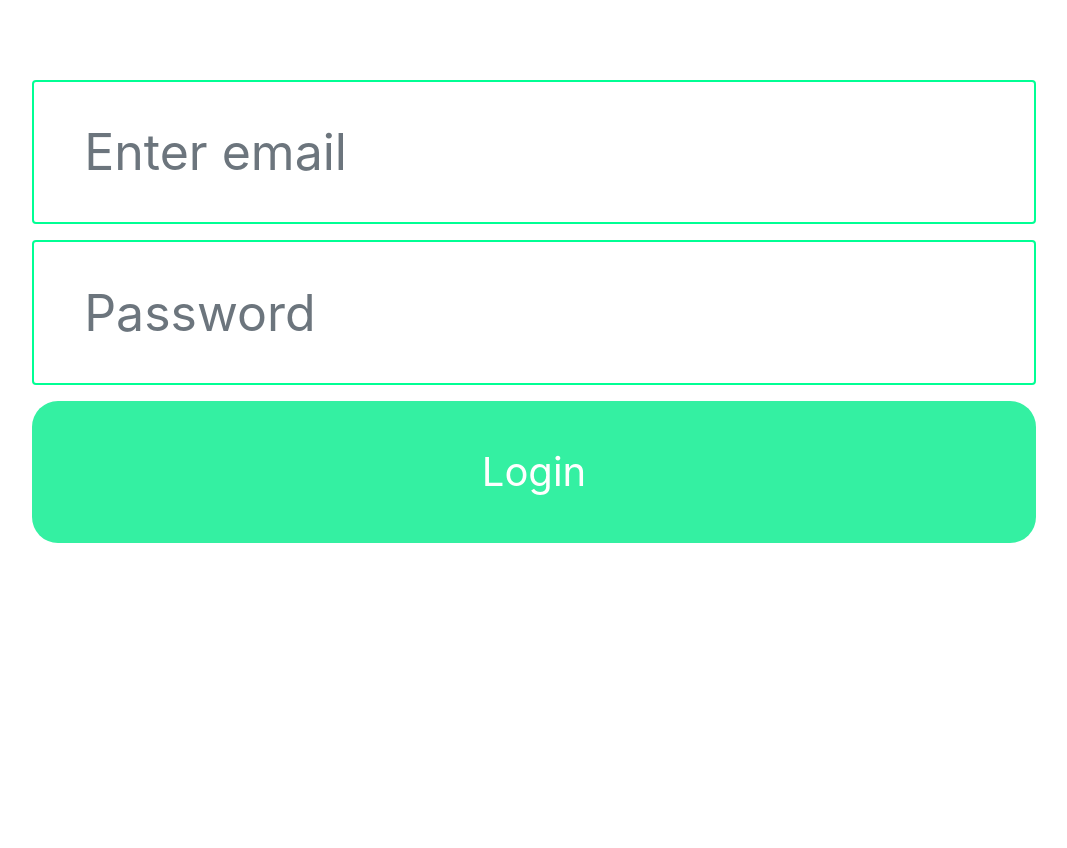
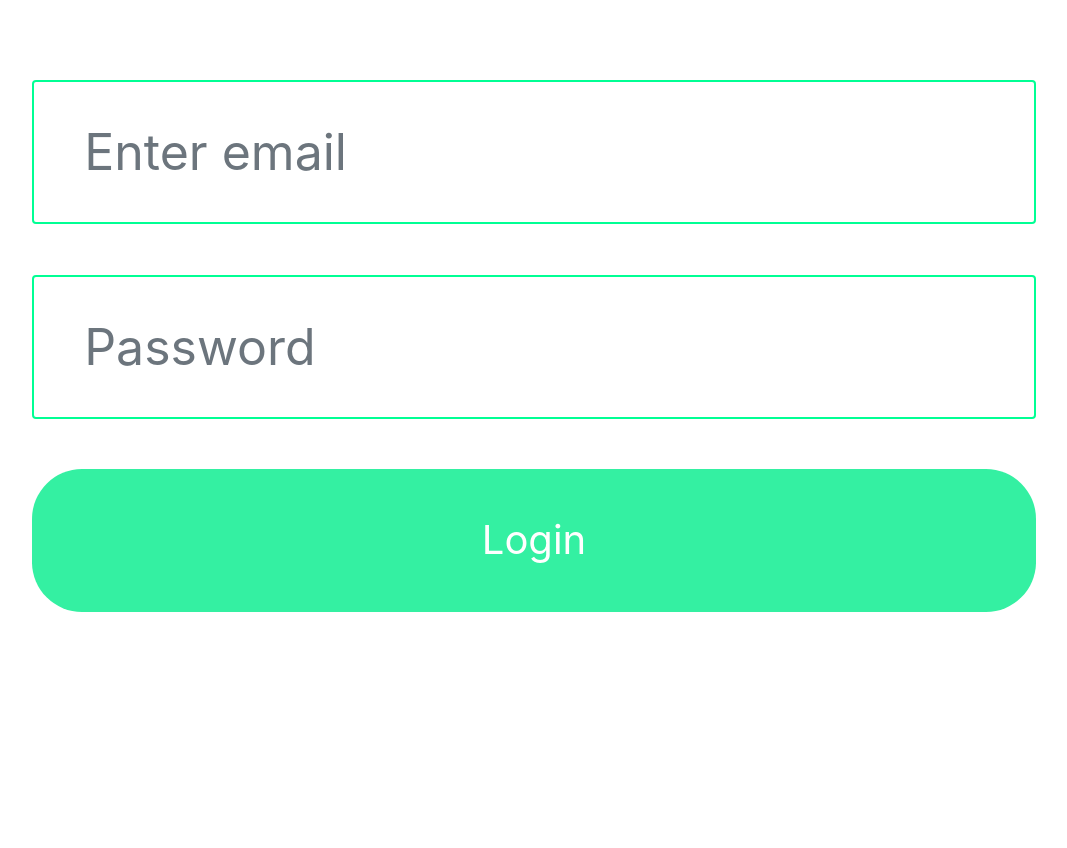
Before and after one commit to Kuing-wit/Kuing, a Django app: page /accounts/login/ in a window 1280 px wide. Shown: the part 707-1555 px from the top of the page, without its empty margins (106-1173 px from the left). Run offline with Django 3.2, Linux system fonts and the light colour scheme; some libraries are stand-ins or nearby versions.

Commit message:
add design

```diff
--- a/static/kuing.css
+++ b/static/kuing.css
@@ -52,6 +52,7 @@ color: #ACC1B9;
 background: #FFFFFF;
 border: 2px solid #00FF94;
 box-sizing: border-box;
+margin-bottom: 5%;
  padding: 7% 5%;
 }
 
@@ -60,6 +61,6 @@ box-sizing: border-box;
 width: 100%;
 height: 80%;
 background: #34F0A2;
-border-radius: 26px;
+border-radius: 50px;
  padding: 4% 5%;
 }
```
